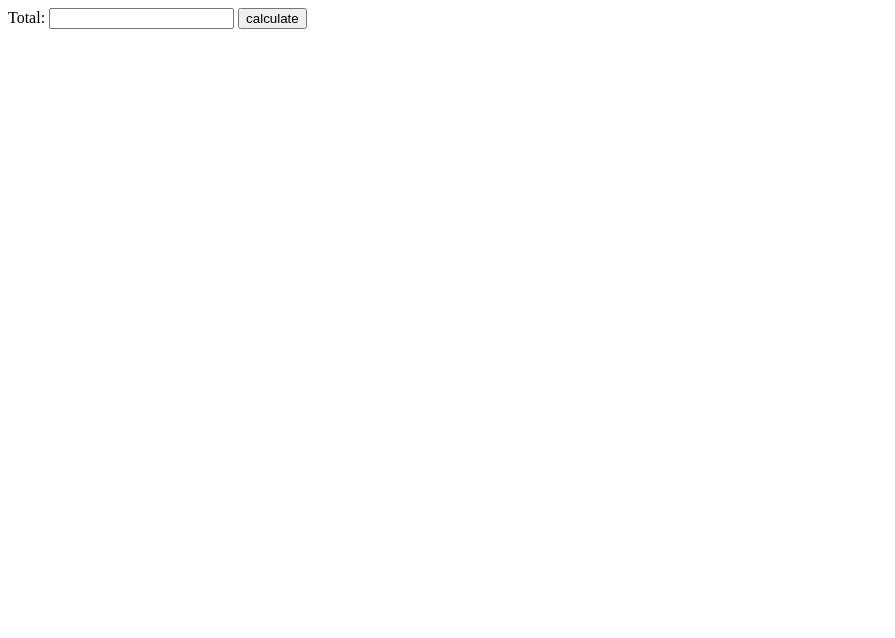
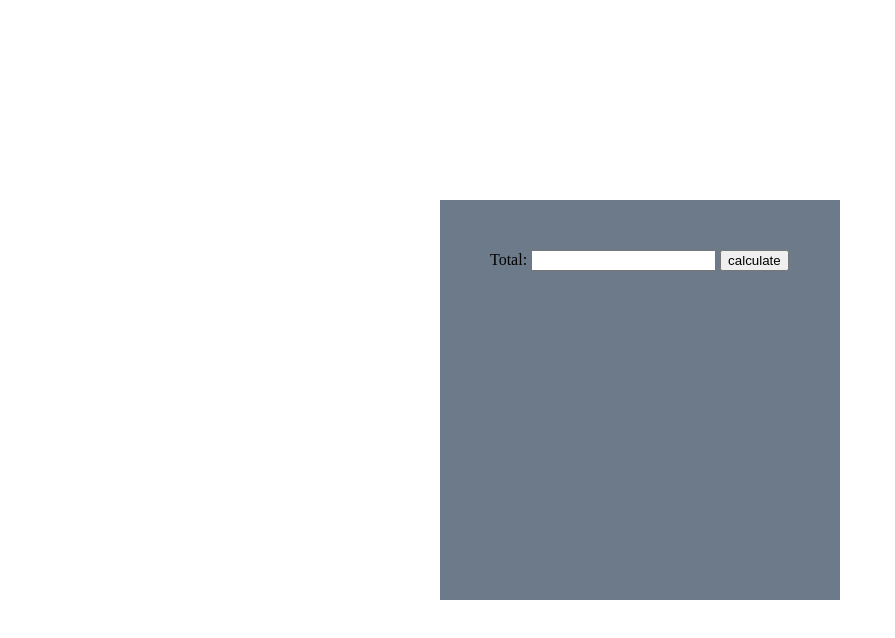
Before and after one commit to saulosjoseph/finapp, a website: page public/index.html in a window 1280 px wide. Shown: the whole page, without its empty margins (0-895 px from the left). Drawn offline with Linux system fonts and the light colour scheme.

Commit message:
improve ui

```diff
--- a/public/index.html
+++ b/public/index.html
@@ -9,8 +9,10 @@
 </head>
 <body>
     <div id=container>
-        Total: <input type="text" id="total">
-        <button id="calculate">calculate</button>
+        <div id=container2>
+            Total: <input type="text" id="total">
+            <button id="calculate">calculate</button>
+        </div>
     </div>
 </body>
 <script src='./main.js'></script>
--- a/public/main.js
+++ b/public/main.js
@@ -1,6 +1,6 @@
 const total = document.querySelector('#total');
 const calculate = document.querySelector('#calculate');
-const container = document.querySelector('#container');
+const container = document.querySelector('#container2');
 
 calculate.addEventListener("click", () => teste());
 async function teste(){
--- a/public/style.css
+++ b/public/style.css
@@ -1,5 +1,20 @@
-.body {
-    text-align: center;
-    margin-left: auto;
-    margin-right: auto;
+#container {
+    width: 100vw;
+    height: 100vh;
+    background: white;
+    display: flex;
+    flex-direction: row;
+    justify-content: center;
+    align-items: center
 }
+
+#container2 {
+    padding: 50px;
+    width: 300px;
+    height: 300px;
+    background: #6C7A89;
+}
+
+body {
+    margin: 0px;
+}
```
